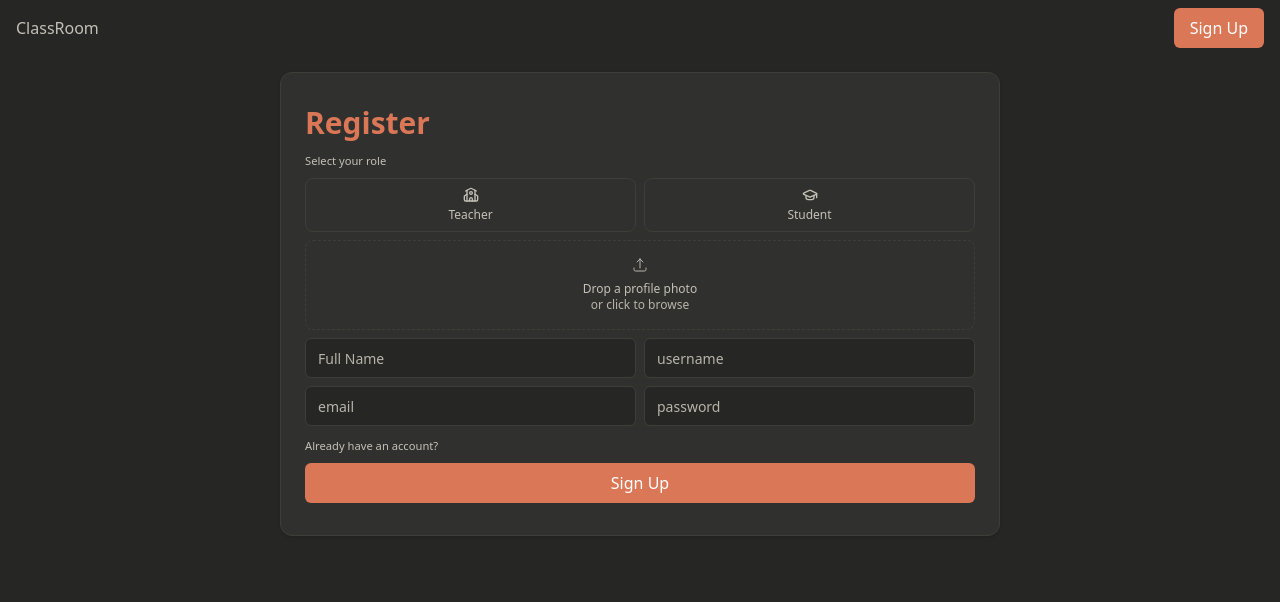
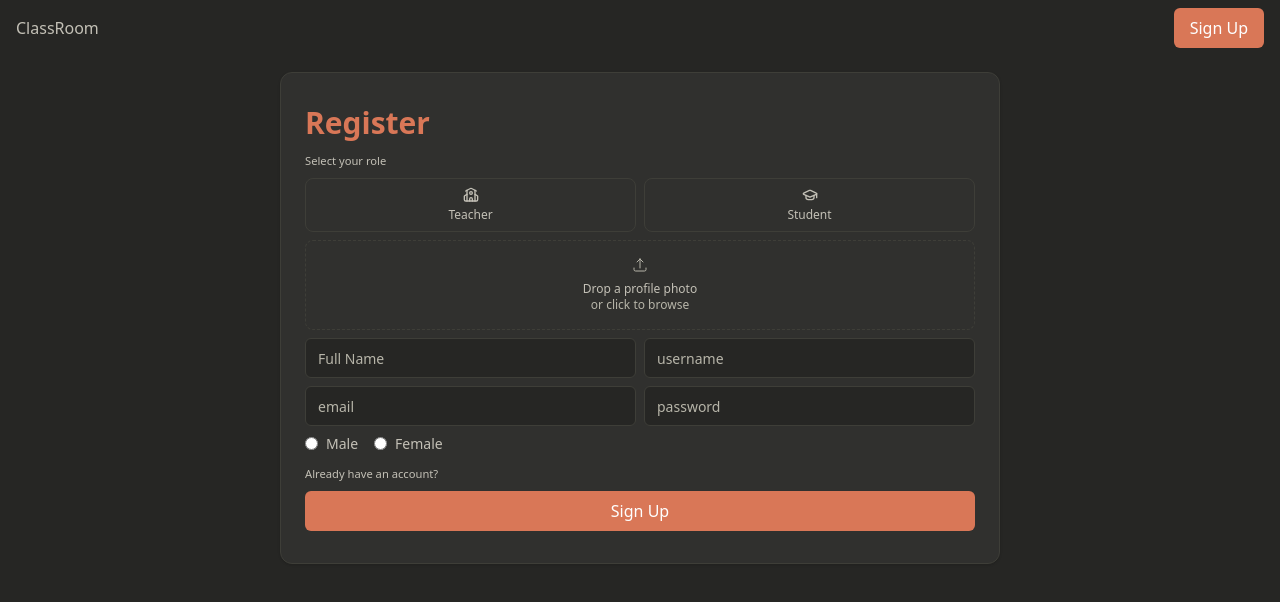
Before and after one commit to yusuf-codes10/horseshoe-academy, a Vue app in the folder apps/web/: page /register in a window 1280 px wide. Shown: the top 602 px of the page. Built offline with nearby package versions, Linux system fonts and the light colour scheme; no server answers.

Commit message:
gender radio inputs added

```diff
--- a/apps/web/src/views/auth/RegisterView.vue
+++ b/apps/web/src/views/auth/RegisterView.vue
@@ -21,6 +21,8 @@ const role = ref<"admin" | "teacher" | "student">();
 const major = ref("");
 
 const degree = ref<"associate" | "bachelors" | "masters" | "phd">();
+
+const gender = ref<'female' | 'male'>();
 
 const isDragging = ref(false);
 const previewUrl = ref(false);
@@ -156,6 +158,17 @@ const registerUser = async () => {
         <BaseInput placeholder="email" type="email" v-model="email" />
         <BaseInput placeholder="password" type="password" v-model="password" />
       </div>
+
+      <div class="flex gap-4">
+        <label class="flex items-center gap-2 cursor-pointer">
+          <input type="radio" v-model="gender" value="male" />
+          <span class="text-sm">Male</span>
+        </label>
+        <label class="flex items-center gap-2 cursor-pointer">
+          <input type="radio" v-model="gender" value="female" />
+          <span class="text-sm">Female</span>
+        </label>
+      </div>
       <p class="sub-text hover:underline cursor-pointer">
         <RouterLink :to="{ name: 'Login' }">Already have an account?</RouterLink>
       </p>
@@ -180,7 +193,7 @@ const registerUser = async () => {
         </select>
 
         <label>Major</label>
-        <BaseInput type="text" placeholder="e.g. Computer Science" />
+        <BaseInput type="text" placeholder="e.g. Computer Science" v-model="major"/>
       </div>
 
       <div v-if="error">
```
